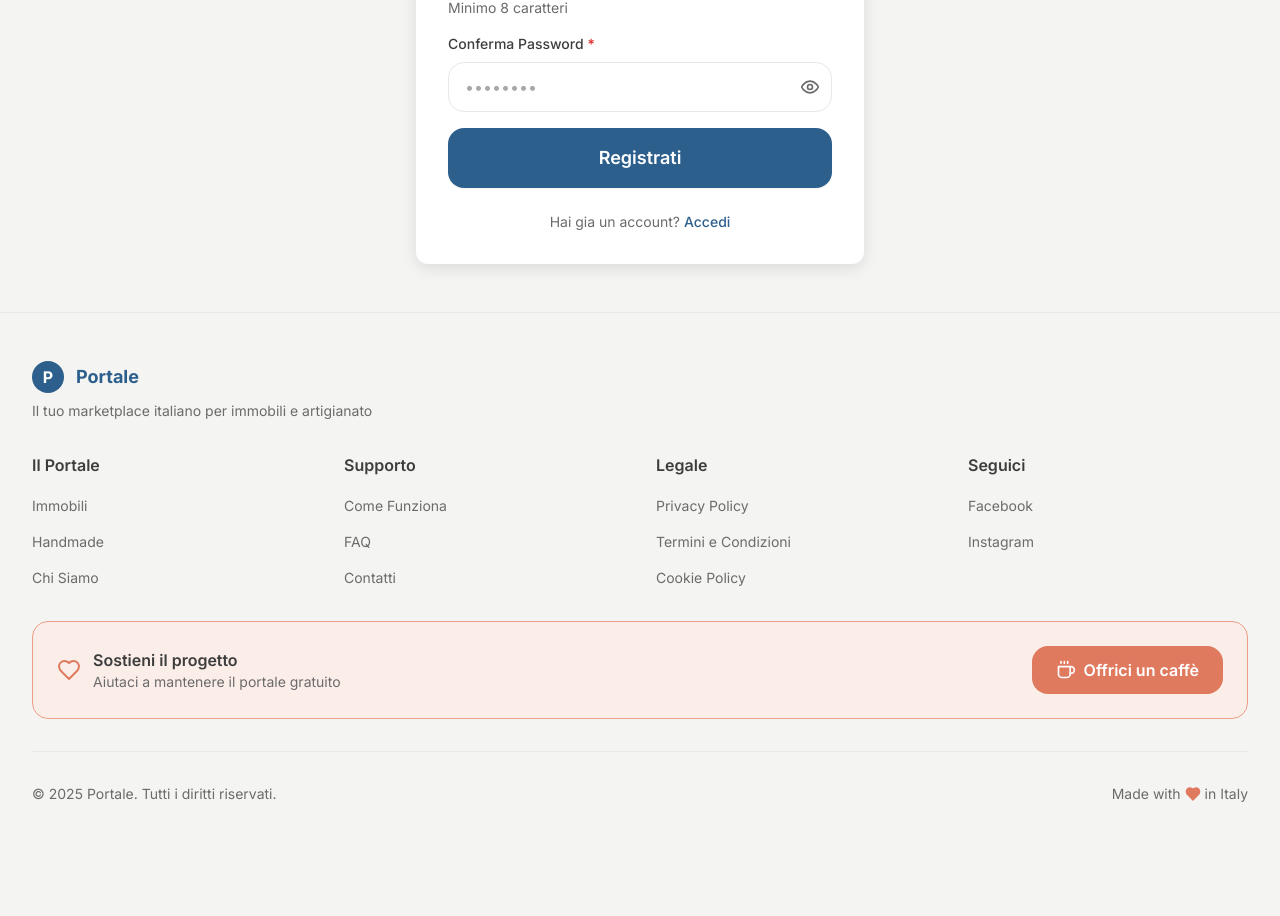
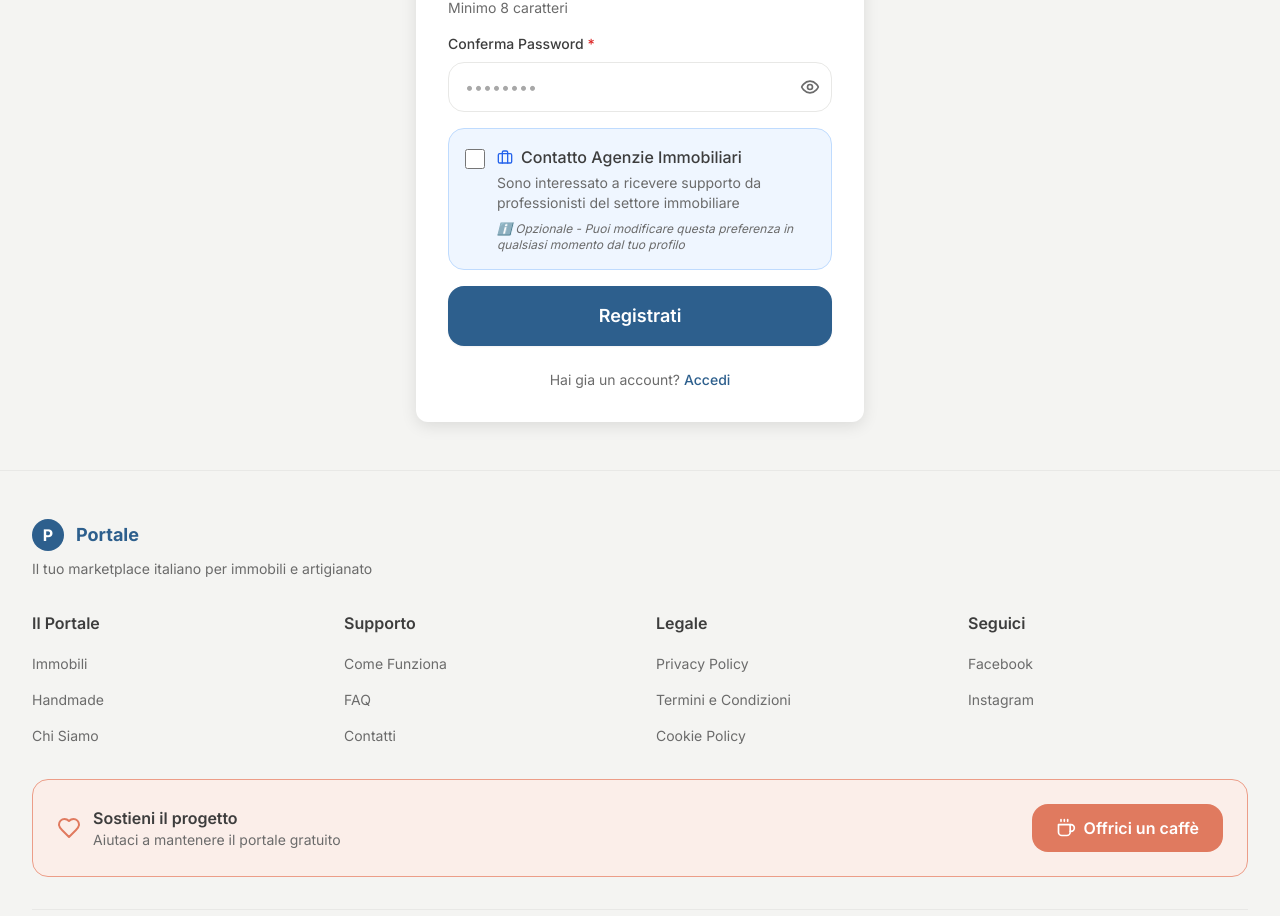
Before and after one commit to vetrinaimmobilihandmade/portale-immobili-handmade, a Next.js app: page /auth/register in a window 1280 px wide. Shown: the part 953-1869 px from the top of the page. Before the commit the page ends 1805 px from the top, so only its background shows below. Built offline with nearby package versions, Linux system fonts and the light colour scheme; no server answers; the database is empty.

Commit message:
Update page.tsx

```diff
--- a/app/auth/register/page.tsx
+++ b/app/auth/register/page.tsx
@@ -6,7 +6,7 @@ import Link from 'next/link';
 import { createClient } from '@/lib/supabase/client';
 import Input from '@/components/ui/Input';
 import Button from '@/components/ui/Button';
-import { AlertCircle, CheckCircle, Shield, ExternalLink } from 'lucide-react';
+import { AlertCircle, CheckCircle, Shield, ExternalLink, Briefcase } from 'lucide-react';
 import { isValidEmail, isValidPhone } from '@/lib/utils';
 
 export default function RegisterPage() {
@@ -17,6 +17,7 @@ export default function RegisterPage() {
     phone: '',
     password: '',
     confirmPassword: '',
+    accept_agency_contact: false, // 🆕 NUOVO CAMPO
   });
   const [errors, setErrors] = useState<Record<string, string>>({});
   const [success, setSuccess] = useState(false);
@@ -57,36 +58,15 @@ export default function RegisterPage() {
     setErrors({});
     setSuccess(false);
     try {
-      // Determina l'URL di redirect (usa quello di produzione)
-      const redirectUrl = process.env.NEXT_PUBLIC_SITE_URL
-        ? `${process.env.NEXT_PUBLIC_SITE_URL}/auth/callback`
-        : `${window.location.origin}/auth/callback`;
-
-      console.log('🔵 Registrazione con redirect:', redirectUrl);
-
       const res1 = await supabase.auth.signUp({
         email: formData.email,
         password: formData.password,
-        options: {
-          emailRedirectTo: redirectUrl,
-          data: {
-            full_name: formData.nome + ' ' + formData.cognome,
-            phone: formData.phone,
-          }
-        }
       });
-
-      console.log('🔵 Risultato signUp:', {
-        hasUser: !!res1.data.user,
-        error: res1.error?.message
-      });
-
       if (res1.error) {
         setErrors({ general: res1.error.message });
         setLoading(false);
         return;
       }
-
       if (res1.data.user) {
         const res2 = await supabase.from('user_profiles').insert({
           id: res1.data.user.id,
@@ -94,9 +74,9 @@ export default function RegisterPage() {
           full_name: formData.nome + ' ' + formData.cognome,
           phone: formData.phone,
           role: 'viewer',
+          accept_agency_contact: formData.accept_agency_contact, // 🆕 SALVA IL FLAG
         });
         if (res2.error) {
-          console.error('❌ Errore user_profiles:', res2.error);
           setErrors({ general: 'Errore creazione profilo' });
           setLoading(false);
           return;
@@ -104,14 +84,13 @@ export default function RegisterPage() {
       }
       setSuccess(true);
       setLoading(false);
-    } catch (err: any) {
-      console.error('❌ Errore registrazione:', err);
+    } catch (err) {
       setErrors({ general: 'Errore durante la registrazione' });
       setLoading(false);
     }
   };
 
-  const handleChange = (field: string, value: string) => {
+  const handleChange = (field: string, value: string | boolean) => {
     setFormData({ ...formData, [field]: value });
     if (errors[field]) {
       const newErrors = { ...errors };
@@ -185,6 +164,32 @@ export default function RegisterPage() {
                 <Input label="Telefono" type="tel" placeholder="333 123 4567" value={formData.phone} onChange={(e) => handleChange('phone', e.target.value)} error={errors.phone} helperText="Il tuo numero rimarra privato e non sara mai visibile ad altri utenti" required />
                 <Input label="Password" type="password" placeholder="••••••••" value={formData.password} onChange={(e) => handleChange('password', e.target.value)} error={errors.password} helperText="Minimo 8 caratteri" required />
                 <Input label="Conferma Password" type="password" placeholder="••••••••" value={formData.confirmPassword} onChange={(e) => handleChange('confirmPassword', e.target.value)} error={errors.confirmPassword} required />
+
+                {/* 🆕 NUOVO: Checkbox Contatto Agenzia */}
+                <div className="bg-blue-50 border border-blue-200 rounded-lg p-4">
+                  <div className="flex items-start gap-3">
+                    <input
+                      type="checkbox"
+                      id="accept_agency_contact"
+                      checked={formData.accept_agency_contact}
+                      onChange={(e) => handleChange('accept_agency_contact', e.target.checked)}
+                      className="mt-1 w-5 h-5 text-primary border-gray-300 rounded focus:ring-primary"
+                    />
+                    <div className="flex-1">
+                      <label htmlFor="accept_agency_contact" className="font-medium text-text-primary cursor-pointer flex items-center gap-2">
+                        <Briefcase className="w-4 h-4 text-blue-600" />
+                        Contatto Agenzie Immobiliari
+                      </label>
+                      <p className="text-sm text-text-secondary mt-1">
+                        Sono interessato a ricevere supporto da professionisti del settore immobiliare
+                      </p>
+                      <p className="text-xs text-text-secondary mt-2 italic">
+                        ℹ️ Opzionale - Puoi modificare questa preferenza in qualsiasi momento dal tuo profilo
+                      </p>
+                    </div>
+                  </div>
+                </div>
+
                 <Button type="submit" variant="primary" size="lg" fullWidth isLoading={loading}>Registrati</Button>
               </form>
               <div className="mt-6 text-center">
```
